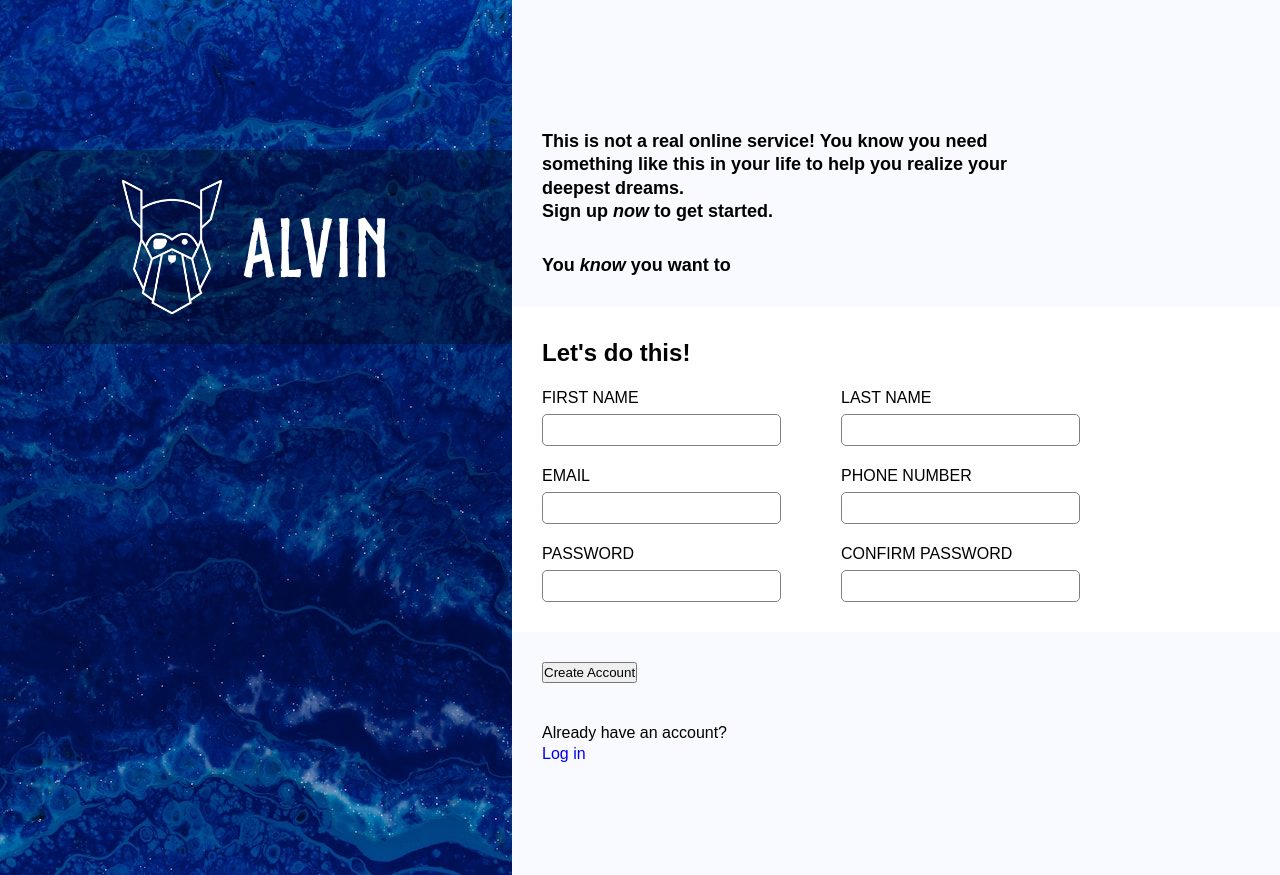
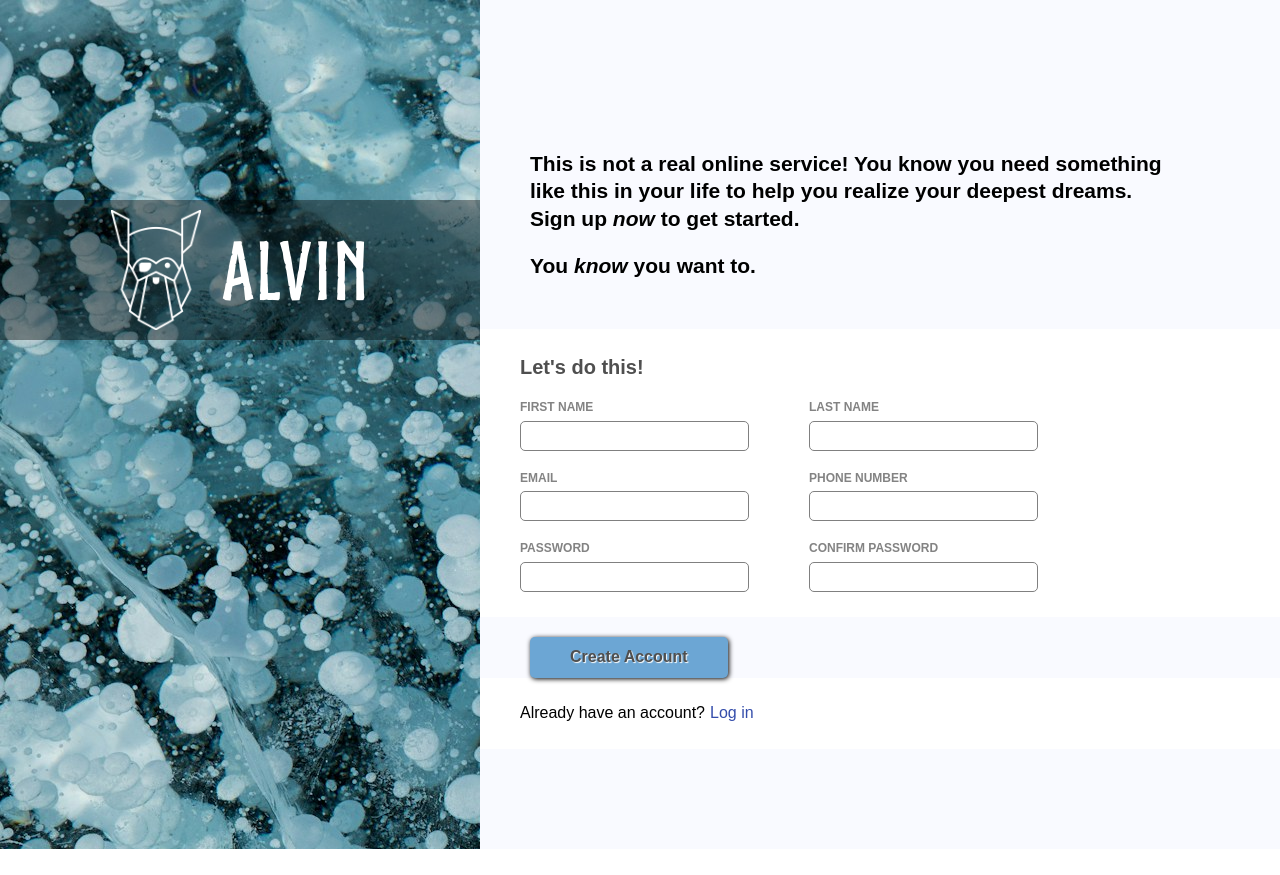
Before and after one commit to AlvinAbiliuse/signUpForm, a plain HTML site: page index.html in a window 1280 px wide. After the commit the page ends 849 px from the top, so only its background shows below. Drawn offline with Linux system fonts and the light colour scheme; files whose address does not match are found by name.

Commit message:
almost done with the sign up form, all that's left is styling the inputs using validation

```diff
--- a/index.html
+++ b/index.html
@@ -11,17 +11,19 @@
 			<div>
 				<img src="./images/odin-lined.png"
 					 alt="Alvin"
-					 width=100>
+					 width=90>
 				<h1>ALVIN</h1>
 			</div>
 		</div>
 
 		<div id="rightContainer">
-			<p>This is not a real online service! You know you need
-				something like this in your life to help you
-				realize your deepest dreams.</br> Sign up
-				<em>now</em> to get started.</p>
-			<p>You <em>know</em> you want to</p>
+			<div id="top">
+				<p>This is not a real online service! You know you
+					need something like this in your life to help
+					you realize your deepest dreams.</br> Sign up
+					<em>now</em> to get started.</p>
+				<p>You <em>know</em> you want to.</p>
+			</div>
 
 			<form>
 				<div>
@@ -60,9 +62,9 @@
 					</p>
 				</div>
 				<button type="submit">Create Account</button>
-				<p>Already have an account? <span>
+				<div>Already have an account? <span>
 					<a href="#">Log in</a></span>
-					</p>
+					</div>
 			</form>
 		</div>
 	</body>
--- a/styles.css
+++ b/styles.css
@@ -16,11 +16,11 @@
 body {
 	display: flex;
 	height: 100%;
-	background: url("./images/background.jpg");
+	background: url("./images/newBackground.jpg");
 }
 
 #leftContainer {
-	flex: 2;
+	flex: 3;
 	font-family: norseBold, sans-serif;
 	background-attachment: scroll;
 	color: white;
@@ -31,18 +31,18 @@ body {
 
 #leftContainer div {
 	position: relative;
-	top: 150px;
+	top: 200px;
 	display: flex;
 	justify-content: center;
 	align-items: center;
-	background: rgb(0 0 0 / 30%);
-	padding: 30px;
+	background: rgb(0 0 0 / 40%);
+	padding: 10px;
 	gap: 20px;
 }
 
 
 #rightContainer {
-	flex: 3;
+	flex: 5;
 	font-family: sans-serif;
 	background: #f9faff;
 	padding-top: 100px;
@@ -50,25 +50,70 @@ body {
 	height: 100%;
 }
 
-#rightContainer > p {
-	margin: 30px;
-	width: 70%;
-	font-size: 18px;
+#top {
+	margin: 50px;
+	width: 80%;
+}
+
+#top p {
+	margin-top: 20px;
+	width: 100%;
+	font-size: 21px;
 	font-weight: bold;
 }
 
 form div {
 	background: white;
-	padding: 30px;
+	padding: 25px 40px;
 	margin: 20px 0;
 }
 
-button, button+p {
-	margin: 10px 30px;
+
+form h2 {
+	color: #4f4f4f;
+	font-size: 20px;
 }
+
+form label {
+	font-size: 12px;
+	font-weight: bold;
+	color: #838383;
+}
+
+button {
+	font-size: 16px;
+	font-weight: bold;
+	text-shadow: 1px 1px 1px white;
+	background: #6ca6d4;
+	padding: 10px 40px;
+	color: #4f4f4f;
+	border: none;
+	border-radius: 5px;
+	box-shadow: 1px 1px 5px black;
+	cursor: pointer;
+	margin: 0px 50px;
+}
+
+button:hover {
+	background: #89c2ee;
+}
+
+button:active {
+	background: #6ca6d4;
+}
+
+button+div {
+	margin: 0px;
+}
+
+button+div span {
+	margin-left: 5px;
+}
+
 form h2 {
 	width: 100%;
 }
+
 form div {
 	display: flex;
 	flex-wrap: wrap;
@@ -84,7 +129,7 @@ form p {
 
 input {
 	height: 30px;
-	padding: 15px;
+	padding: 10px;
 	font-size: 16px;
 	margin-top: 5px;
 	border: 1px solid gray;
@@ -93,7 +138,16 @@ input {
 
 }
 
+span {
+	float: left;
+}
+
 a {
 	text-decoration: none;
+	color: #344dab;
+}
 
+a:hover {
+	color: #4861bd;
+	text-decoration: underline;
 }
```
